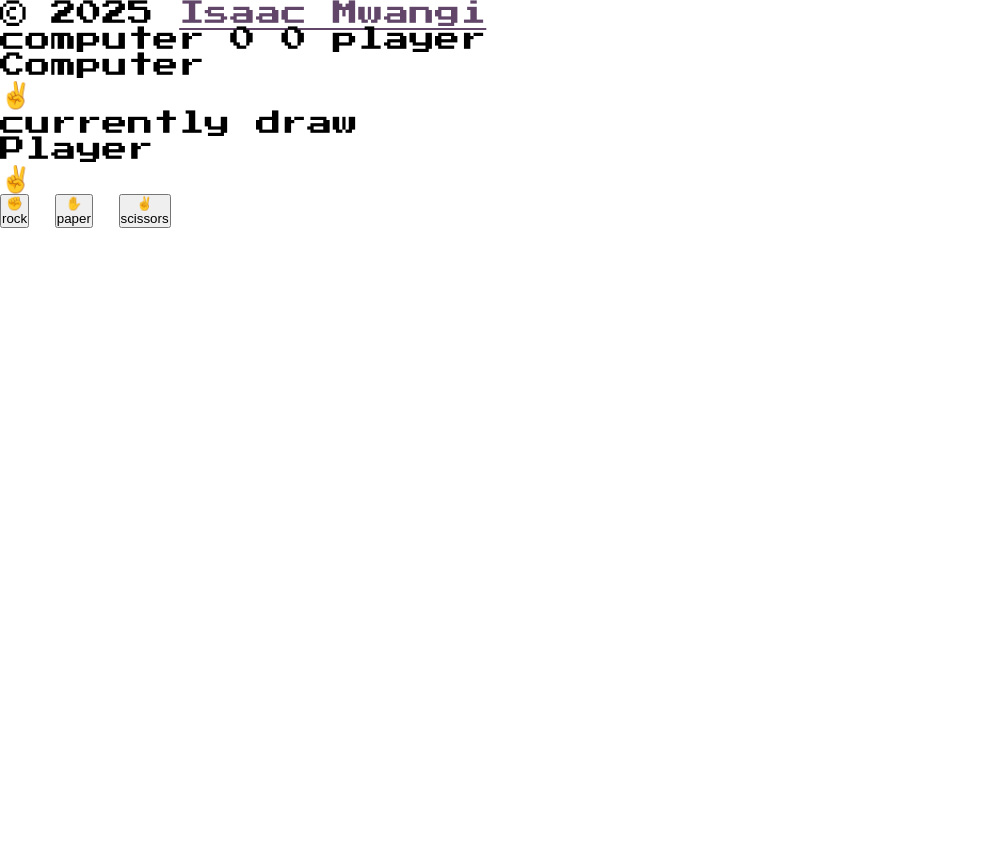
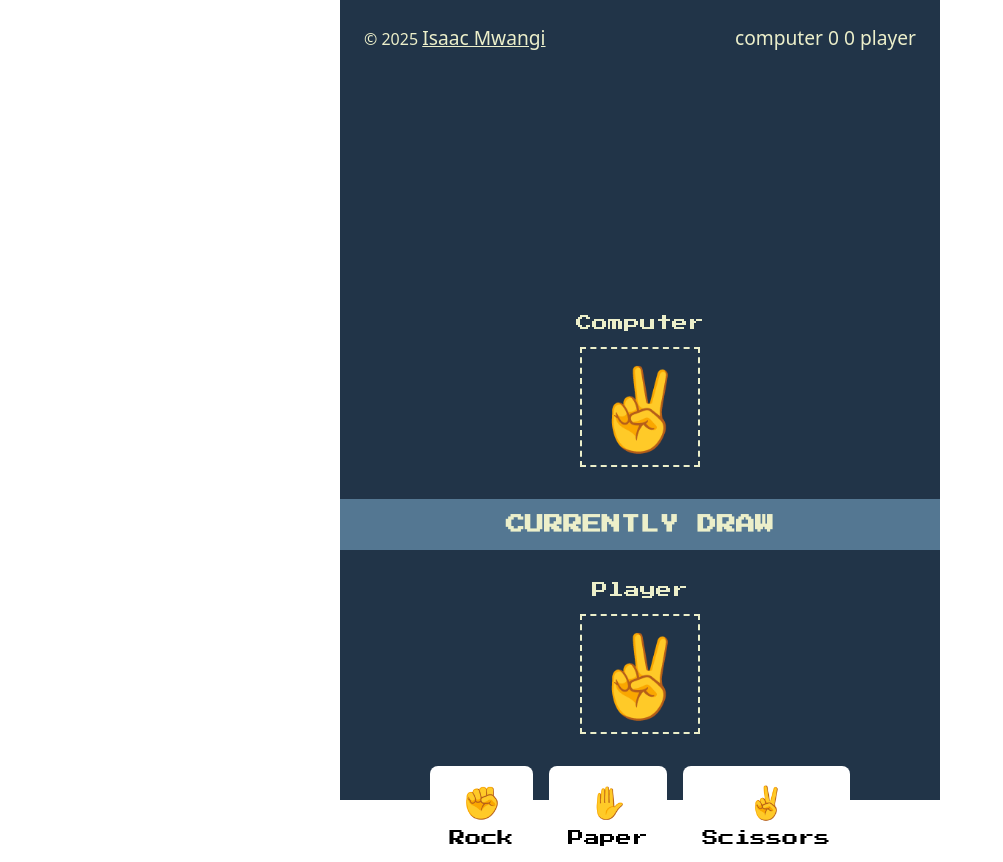
Before and after one commit to sakamw/rock-paper-scissors, a website built with Vite: page index.html in a window 1280 px wide. Shown: the whole page, without its empty margins (0-1003 px from the left). Before the commit the page ends 800 px from the top, so only its background shows below. Built offline with nearby package versions, Linux system fonts and the light colour scheme.

Commit message:
Completed the CSS part

```diff
--- a/index.html
+++ b/index.html
@@ -22,6 +22,11 @@
             <a
               href="https://github.com/sakamw/rock-paper-scissors"
               target="_blank"
+              style="
+                text-decoration: underline;
+                color: inherit;
+                font-size: 1.2rem;
+              "
               >Isaac Mwangi</a
             >
           </p>
--- a/src/rockPaperScissors.js
+++ b/src/rockPaperScissors.js
@@ -1,4 +1,4 @@
-// Declaration
+// Declaring variables
 const rockBtn = document.getElementById("rock-btn");
 const paperBtn = document.getElementById("paper-btn");
 const scissorsBtn = document.getElementById("scissors-btn");
--- a/src/style.css
+++ b/src/style.css
@@ -2,21 +2,133 @@
   margin: 0;
   padding: 0;
   box-sizing: border-box;
-  color: black;
 }
 
 body {
   font-family: "Press Start 2P", system-ui;
-  font-size: 1.6rem;
+  font-size: 1rem;
+  min-height: 100vh;
+  color: #ecefca;
+  display: flex;
+  justify-content: center;
+  align-items: center;
+  flex-direction: column;
 }
 
-:root {
-  --primary-bg: #9ec91e;
-  --secondary-bg: #f2c244;
-  --light-white-bg: ##ffffff;
-  --primary-font-family: "Press Start 2p", system-ui;
+#container {
+  width: 100%;
+  height: 100vh;
+  max-width: 37.5em;
+  padding: 1.5rem;
+  background-color: #213448;
+  border: none;
+  box-shadow: none;
+  text-align: center;
+  display: flex;
+  flex-direction: column;
+  justify-content: flex-start;
 }
 
-a {
-  color: #614669;
+.game-header {
+  font-family: "press-start-2p", system-ui;
+  display: flex;
+  justify-content: space-between;
+  gap: 5rem;
+  align-items: flex-start;
+  margin-bottom: 16.5rem;
+  width: 100%;
 }
+
+.copy-right {
+  font-size: 1rem;
+  color: #ecefca;
+}
+
+.score {
+  font-size: 1.2rem;
+  color: #ecefca;
+  text-transform: lowercase;
+}
+
+.player-box {
+  display: flex;
+  flex-direction: column;
+  align-items: center;
+  margin: 2rem 0;
+}
+
+.player-box--title {
+  font-size: 1rem;
+  color: #ecefca;
+  margin-bottom: 1rem;
+}
+
+.emoji {
+  font-size: 5rem;
+  padding: 0.5rem;
+  border: 2px dashed #ecefca;
+  border-radius: none;
+  min-width: 6rem;
+  min-height: 6rem;
+  display: flex;
+  justify-content: center;
+  align-items: center;
+}
+
+.winner-announce {
+  font-size: 1.2rem;
+  border: none;
+  background-color: #547792;
+  color: #ecefca;
+  padding: 1rem;
+  margin-right: -1.5rem;
+  margin-left: -1.5rem;
+  font-weight: bold;
+  text-transform: uppercase;
+}
+
+.user-choices {
+  display: flex;
+  justify-content: center;
+  gap: 1rem;
+  flex-wrap: wrap;
+}
+
+.choice-button {
+  background: white;
+  border-radius: 0.5rem;
+  border: none;
+  padding: 1rem 1.2rem;
+  cursor: pointer;
+  font-family: "Press Start 2P", system-ui;
+  font-size: 1rem;
+  text-transform: capitalize;
+  color: #000;
+  display: flex;
+  flex-direction: column;
+  align-items: center;
+  gap: 0.5rem;
+  min-width: 6rem;
+}
+
+.button-emoji {
+  font-size: 2rem;
+}
+
+@media screen and (max-width: 37.5em) {
+  .choice-button {
+    min-width: 5rem;
+    font-size: 0.6rem;
+    padding: 0.8rem;
+  }
+
+  .button-emoji {
+    font-size: 1.5rem;
+  }
+
+  .emoji {
+    font-size: 3rem;
+    min-width: 5rem;
+    min-height: 5rem;
+  }
+}
```
